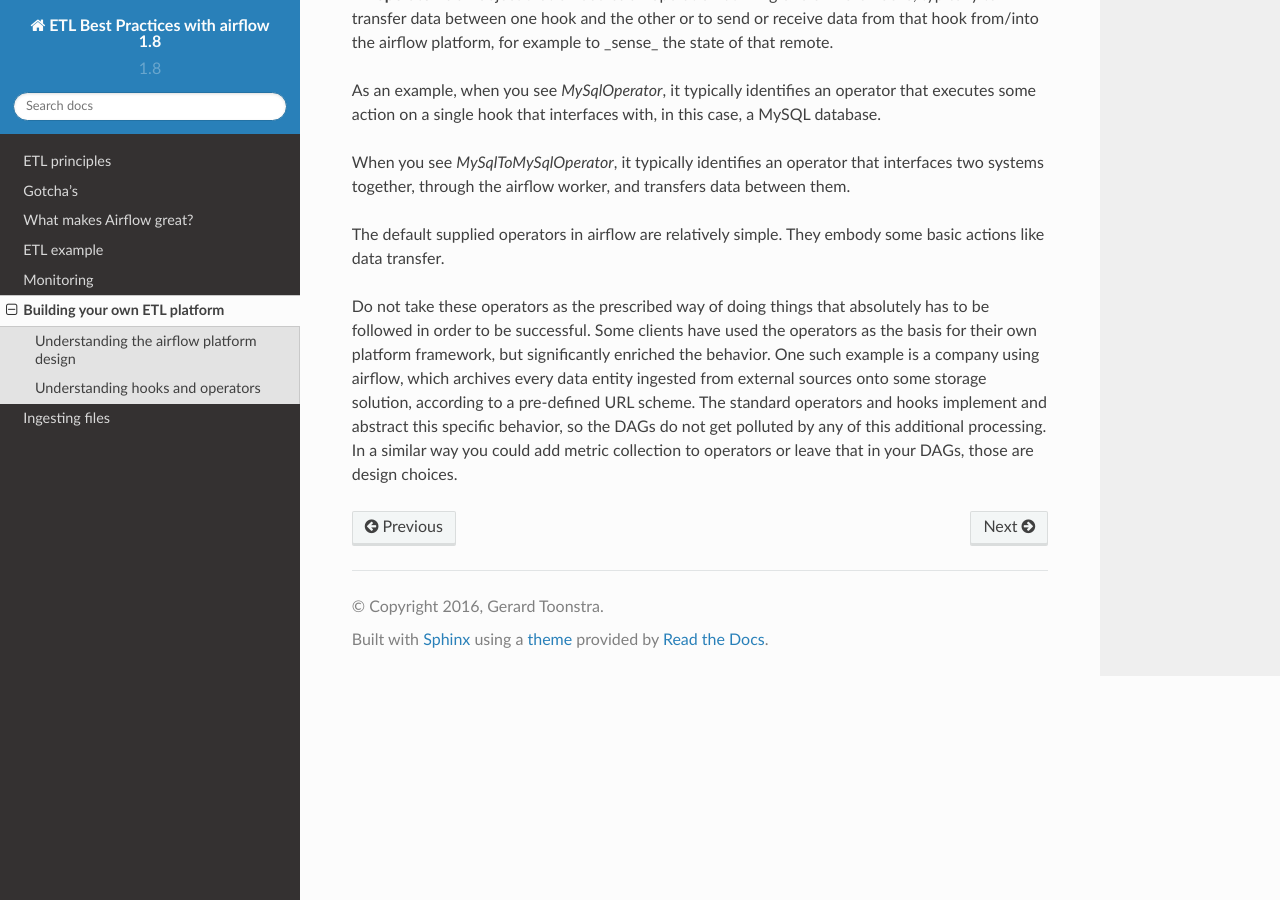
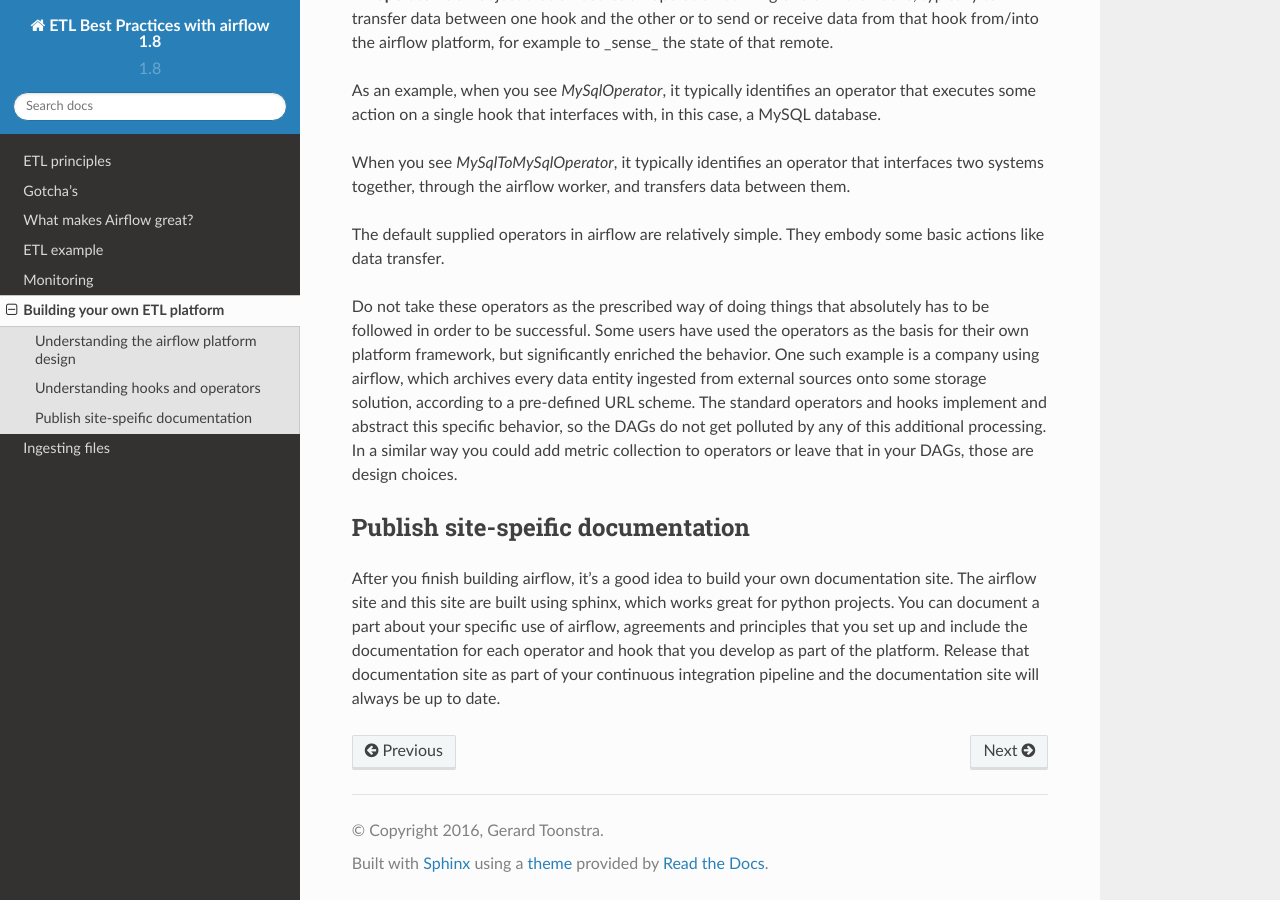
Before and after one commit to analystAlice/etl-with-airflow, a Sphinx documentation site: the page built from docs/platform.rst, in a window 1280 px wide and 900 px high, scrolled down 1086 px. Built offline with Sphinx 7.4.7 and the Read the Docs theme 2.0.0, drawn with Linux system fonts in a browser that asks for light colours.

Commit message:
Small improvements to docs

```diff
--- a/docs/great.rst
+++ b/docs/great.rst
@@ -30,5 +30,6 @@ What makes Airflow great?
 * Can run tasks based on whether the previous run succeeded or failed
 * Implement trigger rules for tasks
 * AJAX/Rest API for job manipulation
-* Jobs/tasks are run in a context, because the scheduler passes in the necessary details
+* Jobs/tasks are run in a context, the scheduler passes in the necessary details
 * Can verify what is running on airflow and see the actual code
+* Work gets distributed across your cluster at the task level, not at the DAG level
--- a/docs/platform.rst
+++ b/docs/platform.rst
@@ -46,7 +46,15 @@ and transfers data between them.
 The default supplied operators in airflow are relatively simple. They embody some basic actions like data transfer.
 
 Do not take these operators as the prescribed way of doing things that absolutely has to be followed in order to be successful.
-Some clients have used the operators as the basis for their own platform framework, but significantly enriched the behavior. One such example
+Some users have used the operators as the basis for their own platform framework, but significantly enriched the behavior. One such example
 is a company using airflow, which archives every data entity ingested from external sources onto some storage solution, according to a
 pre-defined URL scheme. The standard operators and hooks implement and abstract this specific behavior, so the DAGs do not get polluted by any
 of this additional processing. In a similar way you could add metric collection to operators or leave that in your DAGs, those are design choices.
+
+Publish site-speific documentation
+----------------------------------
+
+After you finish building airflow, it's a good idea to build your own documentation site. The airflow site and this site are built using sphinx,
+which works great for python projects. You can document a part about your specific use of airflow, agreements and principles that you
+set up and include the documentation for each operator and hook that you develop as part of the platform. Release that documentation site
+as part of your continuous integration pipeline and the documentation site will always be up to date.
```
Also changed, not shown: docs/ingestfile.rst (line endings or trailing spaces).
